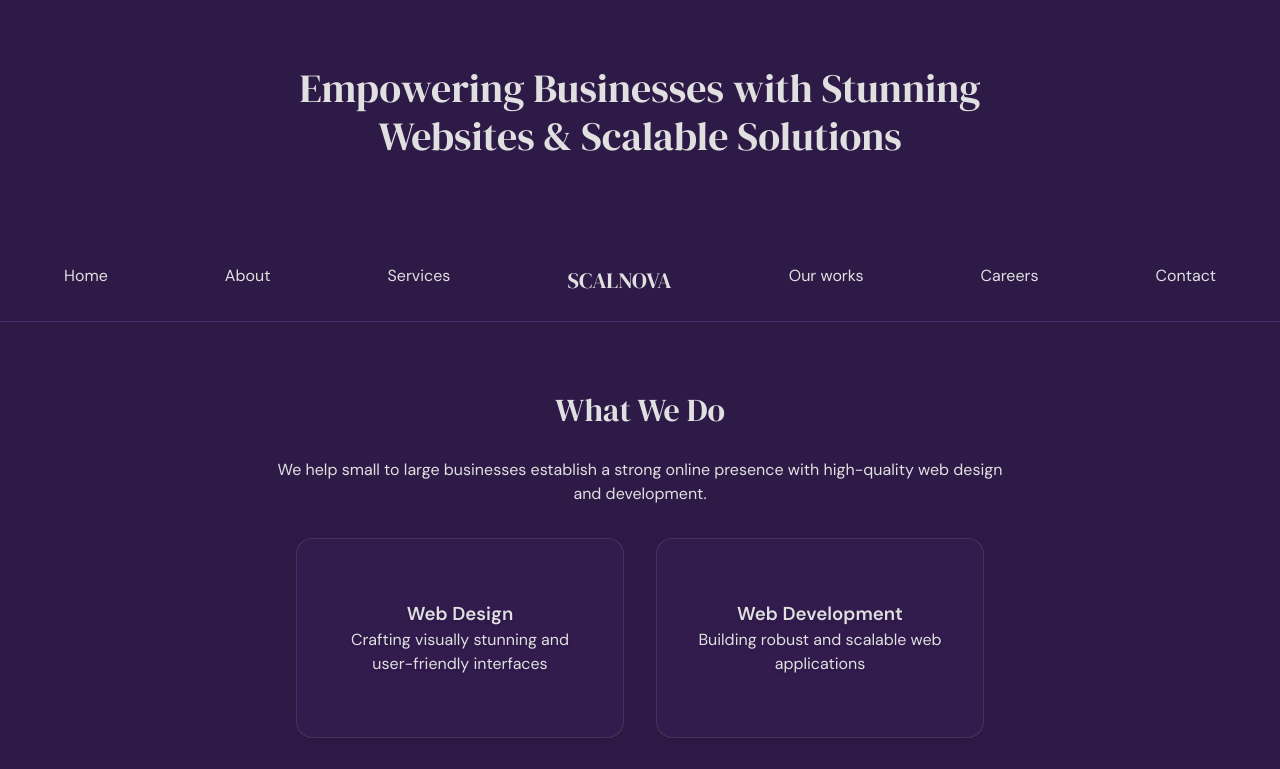
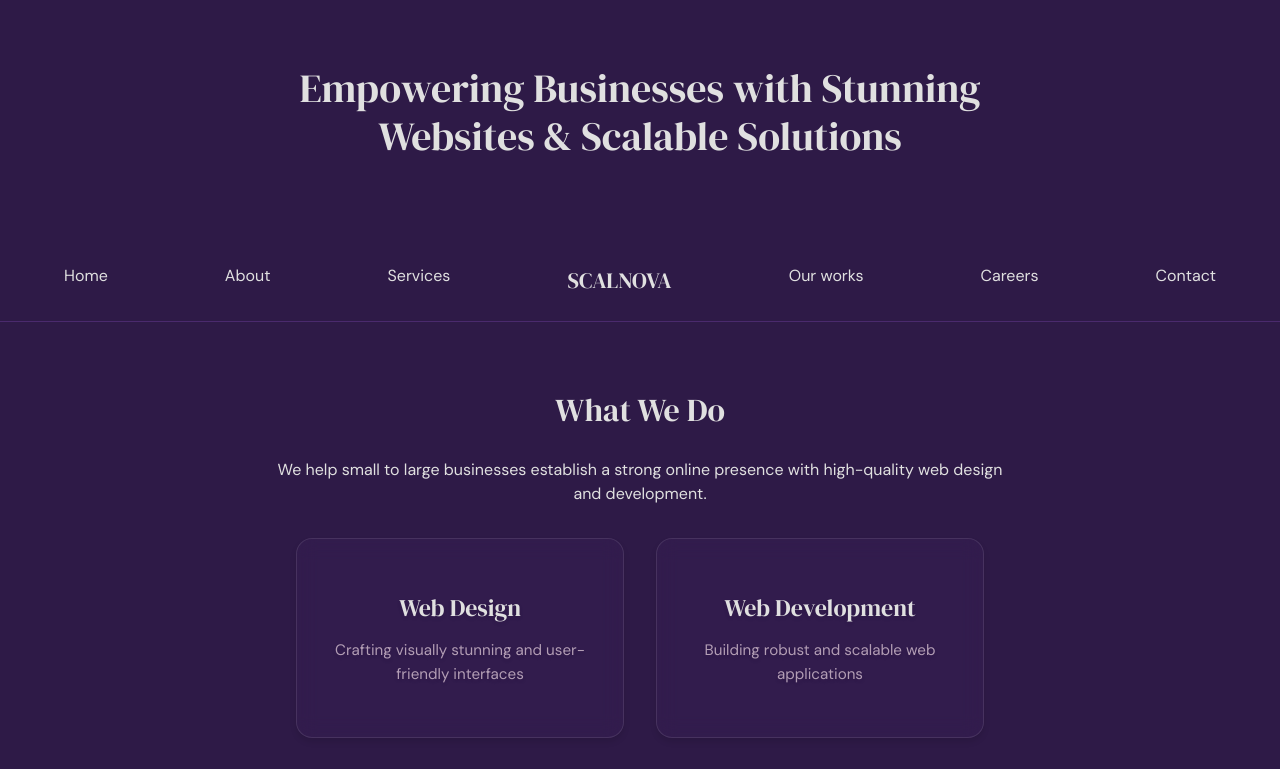
Before and after one commit to sayful-hassan/Scalnova, a React (Vite) app in the folder scalnova/: page / in a window 1280 px wide. Shown: the top 769 px of the page. Built offline with nearby package versions, Linux system fonts and the light colour scheme.

Commit message:
Adjusted the font sizes of the card

```diff
--- a/scalnova/src/components/WhatWeDo/WhatWeDo.css
+++ b/scalnova/src/components/WhatWeDo/WhatWeDo.css
@@ -48,3 +48,16 @@
       padding: 1.5rem;
     }
   }
+
+  .what-we-do li h3 {
+    font-family: 'DM Serif Display', serif;
+    font-size: 1.5rem;
+    margin-bottom: 0.75rem;
+    color: var(--text-light);
+  }
+
+  .what-we-do li p {
+    color: var(--text-secondary);
+    font-size: 0.95rem;
+    line-height: 1.6;
+  }
```
